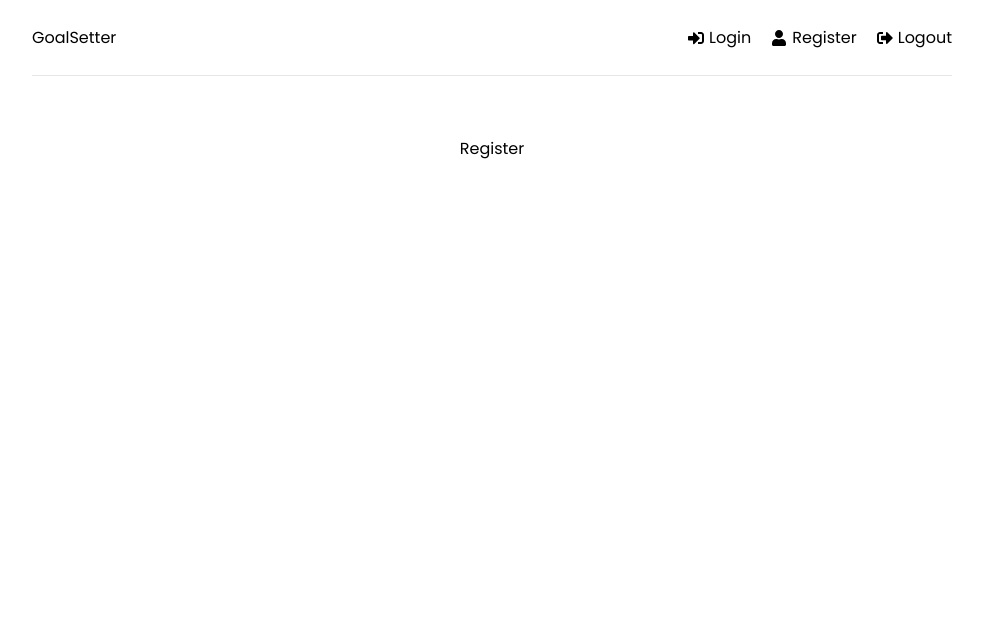
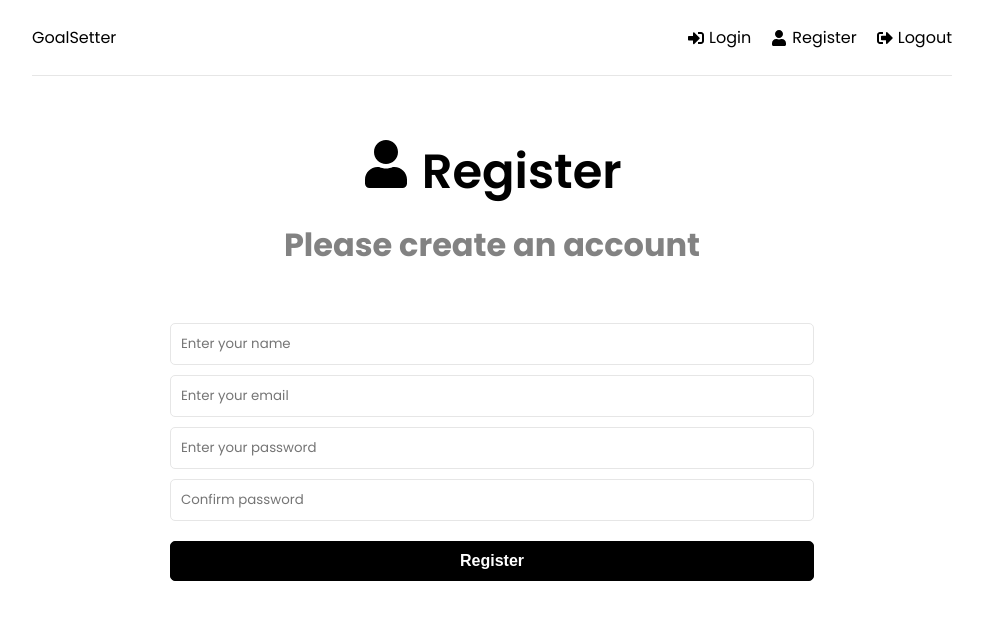
Before and after one commit to tikenov/goal-setter, a React (Create React App) app in the folder frontend/: page /register in a window 1280 px wide. Shown: the top 620 px of the page, without its empty margins (148-1131 px from the left). Built offline with nearby package versions, Linux system fonts and the light colour scheme.

Commit message:
Register page

```diff
--- a/frontend/src/pages/Register.jsx
+++ b/frontend/src/pages/Register.jsx
@@ -1,6 +1,80 @@
+import { useState, useEffect } from "react"
+import { FaUser } from "react-icons/fa"
+
 const Register = () => {
+  const [formData, setFormData] = useState({
+    name: '',
+    email: '',
+    password: '',
+    password2: ''
+  })
+
+  const { name, email, password, password2 } = formData
+
+  const onChange = e => {
+    setFormData(ps => ({ ...ps, [e.target.name]: e.target.value }))
+  }
+  const onSubmit = e => {
+    e.preventDefault();
+    console.log(e);
+  }
+
   return (
-    <div>Register</div>
+    <>
+      <section className="heading">
+        <h1>
+          <FaUser /> Register
+        </h1>
+        <p>Please create an account</p>
+      </section>
+      <section className="form">
+        <form onSubmit={onSubmit}>
+          <div className="form-group">
+            <input
+              type="text"
+              className="form-control"
+              id="name"
+              name="name"
+              value={name}
+              onChange={onChange}
+              placeholder="Enter your name"
+            />
+            <input
+              type="email"
+              className="form-control"
+              id="email"
+              name="email"
+              value={email}
+              onChange={onChange}
+              placeholder="Enter your email"
+            />
+            <input
+              type="password"
+              className="form-control"
+              id="password"
+              name="password"
+              value={password}
+              onChange={onChange}
+              placeholder="Enter your password"
+            />
+            <input
+              type="password"
+              className="form-control"
+              id="password2"
+              name="password2"
+              value={password2}
+              onChange={onChange}
+              placeholder="Confirm password"
+            />
+          </div>
+          <div className="form-group">
+            <button type="submit" className="btn btn-block">
+              Register
+            </button>
+          </div>
+        </form>
+      </section>
+    </>
   )
 }
 
```
